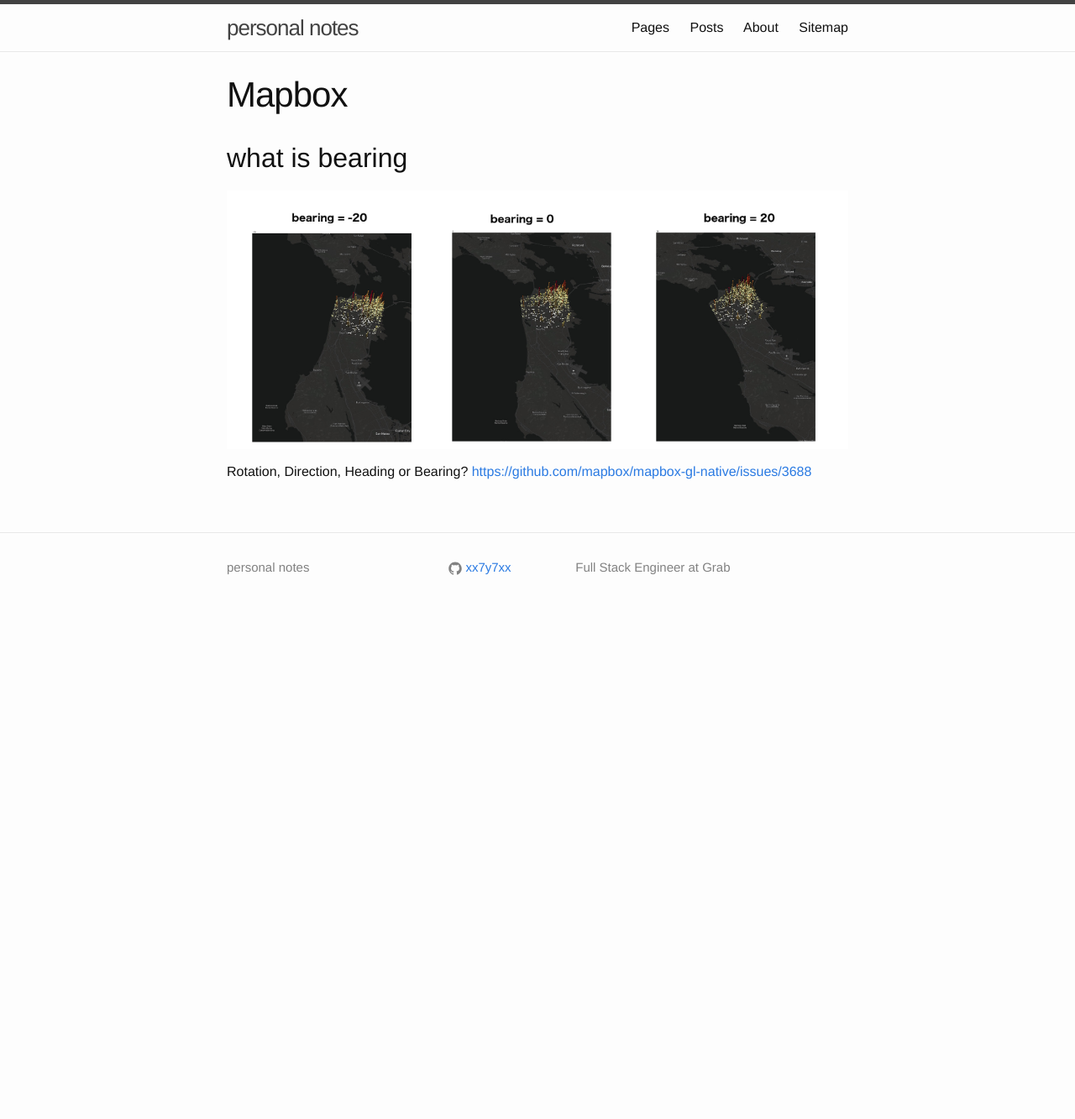
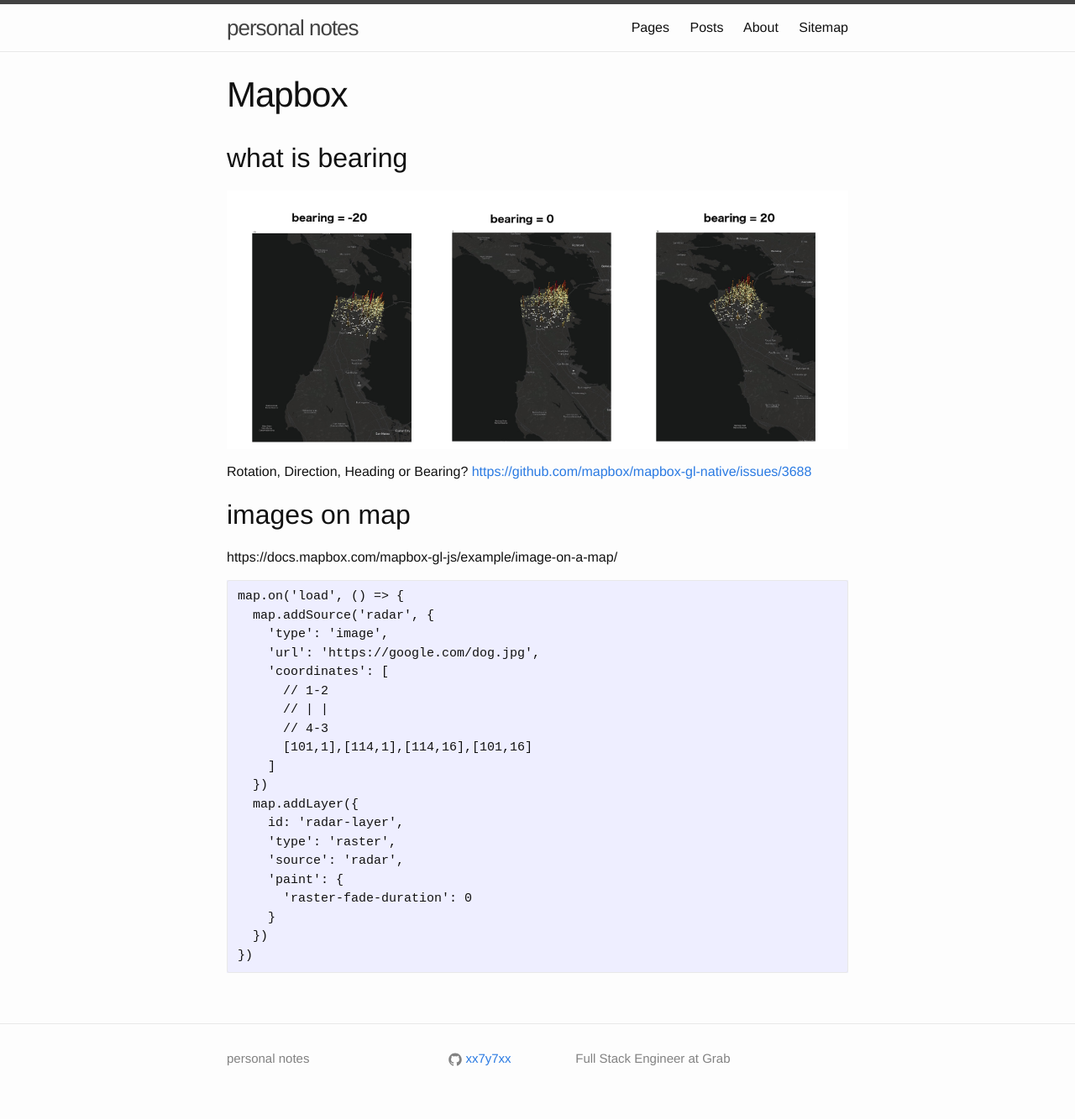
Before and after one commit to xx7y7xx/xx7y7xx.github.io, a Jekyll site: the page built from mapbox.md, in a window 1280 px wide. Shown: the whole page at 84% size. Built offline with Jekyll 4.4.1, drawn with Linux system fonts in a browser that asks for light colours; comment, search, counter and statistics services are not loaded; before the commit the page ends 900 px from its top, so only the background shows below that.

Commit message:
images on map

````diff
--- a/mapbox.md
+++ b/mapbox.md
@@ -8,3 +8,30 @@
 ![](/attachments/mapbox-bearing.jpg)
 
 Rotation, Direction, Heading or Bearing? [https://github.com/mapbox/mapbox-gl-native/issues/3688](https://github.com/mapbox/mapbox-gl-native/issues/3688)
+
+## images on map
+
+https://docs.mapbox.com/mapbox-gl-js/example/image-on-a-map/
+
+```
+map.on('load', () => {
+  map.addSource('radar', {
+    'type': 'image',
+    'url': 'https://google.com/dog.jpg',
+    'coordinates': [
+      // 1-2
+      // | |
+      // 4-3
+      [101,1],[114,1],[114,16],[101,16]
+    ]
+  })
+  map.addLayer({
+    id: 'radar-layer',
+    'type': 'raster',
+    'source': 'radar',
+    'paint': {
+      'raster-fade-duration': 0
+    }
+  })
+})
+```
````
